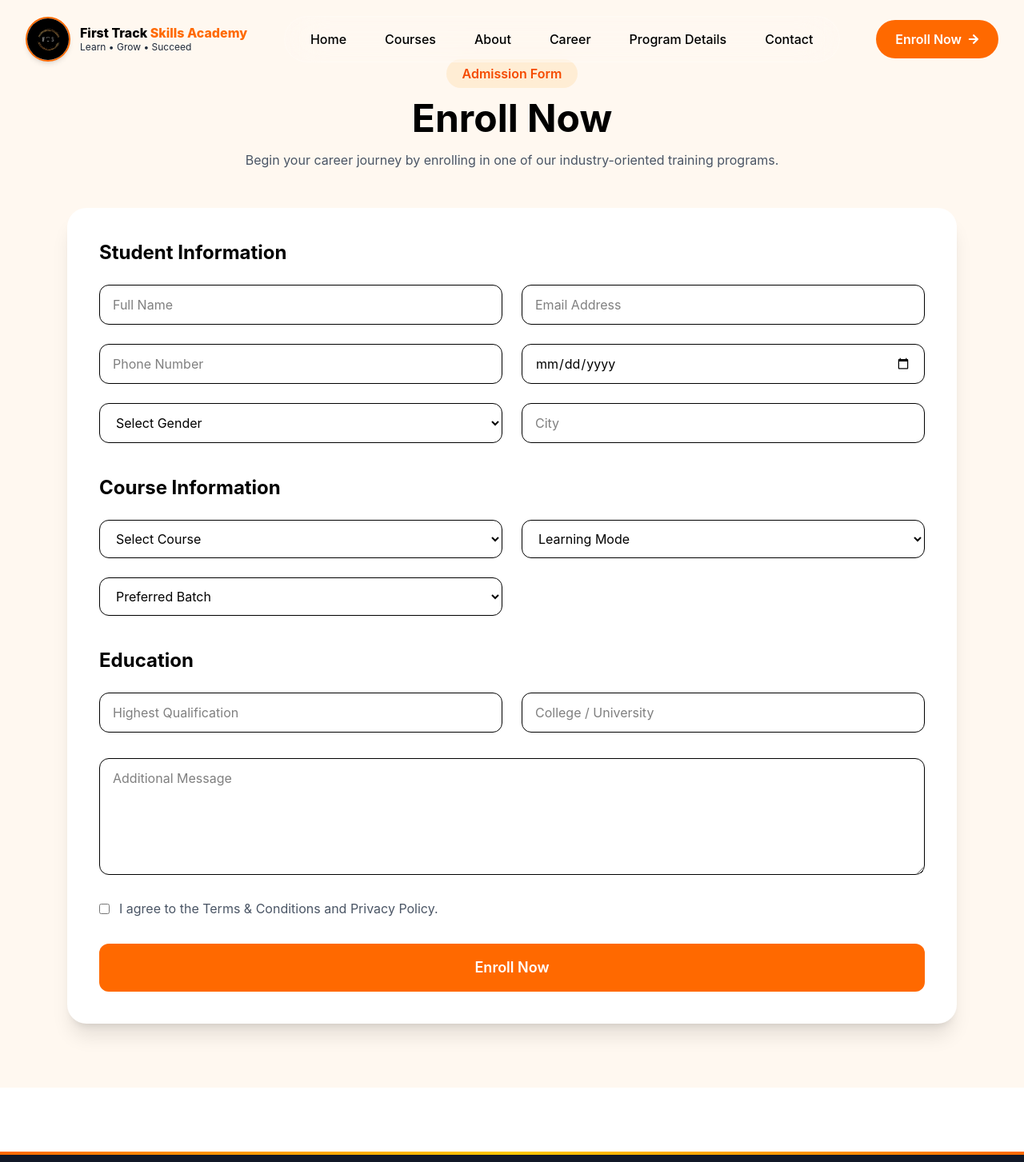
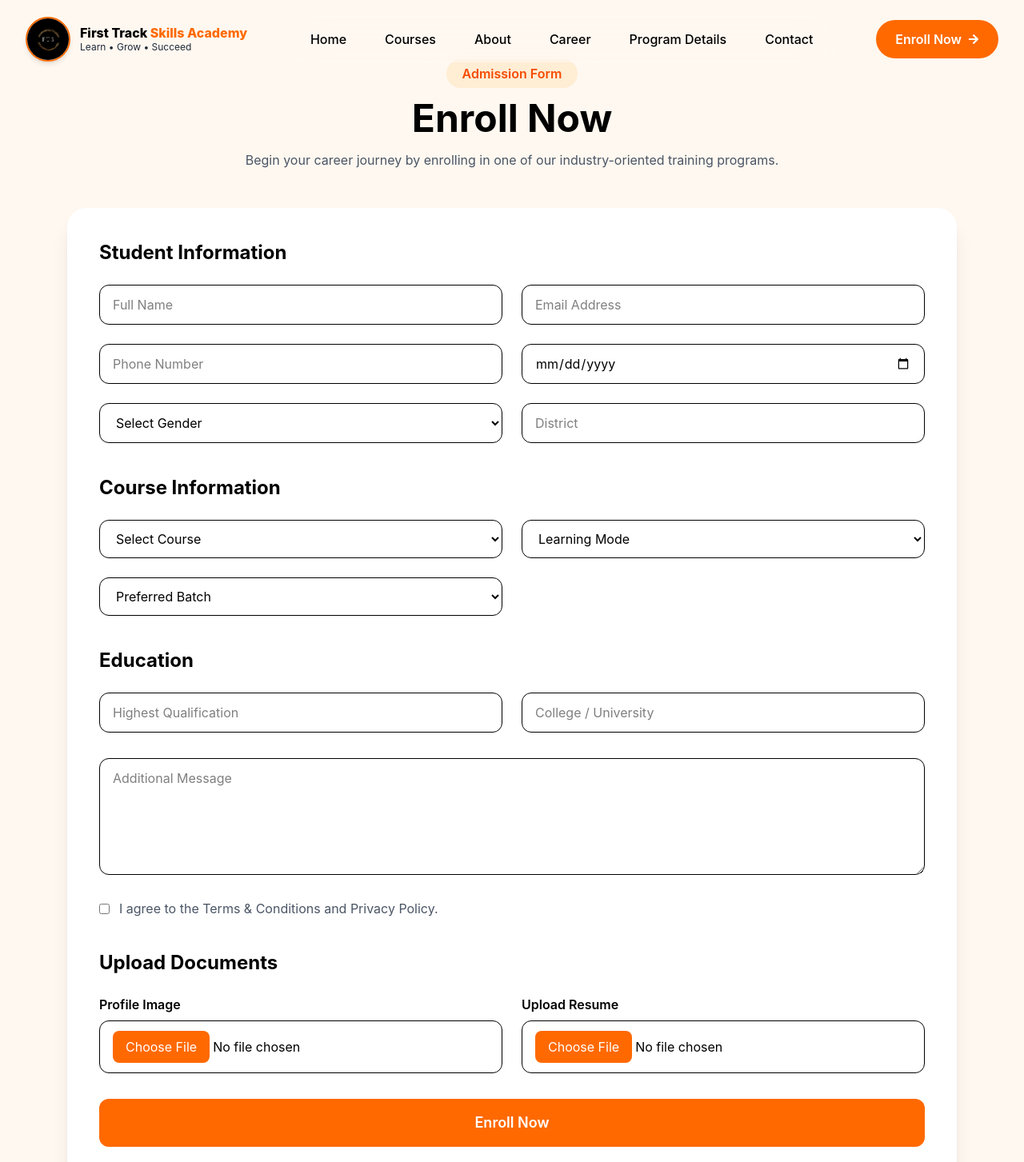
Before and after one commit to FirstTrackSolutionProjects/First-Track-Skills-Academy, a React (Vite) app: page /enroll in a window 1280 px wide. Shown: the top 1453 px of the page at 80% size. Built offline with nearby package versions, Linux system fonts and the light colour scheme.

Commit message:
Fully_Completed

```diff
--- a/src/components/ContactCTA.jsx
+++ b/src/components/ContactCTA.jsx
@@ -90,7 +90,7 @@ const ContactCTA = () => {
               </h4>
 
               <p className="text-gray-600 mt-2 break-all">
-                info@firsttrackskills.com
+                info@firsttrackskillsacademy.com
               </p>
 
             </div>
@@ -104,7 +104,7 @@ const ContactCTA = () => {
               </h4>
 
               <p className="text-gray-600 mt-2">
-                www.firsttrackskills.com
+                www.firsttrackskillsacademy.com
               </p>
 
             </div>
--- a/src/pages/BackendCourse.jsx
+++ b/src/pages/BackendCourse.jsx
@@ -355,7 +355,10 @@ const BackendCourse = () => {
 
             </div>
 
-            <button className="mt-10 w-full bg-white text-orange-600 py-4 rounded-xl font-bold flex justify-center items-center gap-3 hover:scale-105 transition">
+
+            <button
+               onClick={() => navigate("/enroll")}
+               className="mt-10 w-full bg-white text-orange-600 py-4 rounded-xl font-bold flex justify-center items-center gap-3 hover:scale-105 transition">
 
               Apply Now
 
--- a/src/pages/Contact.jsx
+++ b/src/pages/Contact.jsx
@@ -1,4 +1,5 @@
 import React from "react";
+import { Link } from "react-router-dom";
 import {
   FaMapMarkerAlt,
   FaPhoneAlt,
@@ -166,6 +167,14 @@ const Contact = () => {
               </a>
 
             </div>
+            <div className="mt-5">
+              <Link
+                to="/enroll"
+                className="w-full inline-flex items-center justify-center bg-white border-2 border-white text-orange-600 px-6 py-4 rounded-xl font-bold hover:bg-orange-100 transition"
+              >
+                Apply Now
+              </Link>
+            </div>
 
             {/* Google Map */}
 
--- a/src/pages/Enroll.jsx
+++ b/src/pages/Enroll.jsx
@@ -1,5 +1,6 @@
 import React, { useState } from "react";
 import { useNavigate } from "react-router-dom";
+import { Link } from "react-router-dom";
 
 const Enroll = () => {
   const navigate = useNavigate();
@@ -9,22 +10,29 @@ const Enroll = () => {
     phone: "",
     dob: "",
     gender: "",
-    city: "",
+    district: "",
     course: "",
     mode: "",
     batch: "",
     qualification: "",
     college: "",
     message: "",
+    profileImage: null,
+    resume: null,
     agree: false,
   });
 
   const handleChange = (e) => {
-    const { name, value, type, checked } = e.target;
+    const { name, value, type, checked, files } = e.target;
 
     setFormData({
       ...formData,
-      [name]: type === "checkbox" ? checked : value,
+      [name]:
+        type === "checkbox"
+          ? checked
+          : type === "file"
+          ? files[0]
+          : value,
     });
   };
 
@@ -131,14 +139,13 @@ const Enroll = () => {
               <option value="">Select Gender</option>
               <option>Male</option>
               <option>Female</option>
-              <option>Other</option>
             </select>
 
             <input
               type="text"
-              name="city"
-              placeholder="City"
-              value={formData.city}
+              name="district"
+              placeholder="District"
+              value={formData.district}
               onChange={handleChange}
               className="border rounded-xl px-4 py-3"
             />
@@ -248,6 +255,58 @@ const Enroll = () => {
 
           </div>
 
+          <h2 className="text-2xl font-bold mt-10 mb-6">
+  Upload Documents
+</h2>
+
+<div className="grid md:grid-cols-2 gap-6">
+
+  {/* Profile Image */}
+
+  <div>
+    <label className="block font-semibold mb-2">
+      Profile Image
+    </label>
+
+    <input
+      type="file"
+      name="profileImage"
+      accept="image/*"
+      onChange={handleChange}
+      className="w-full border rounded-xl px-4 py-3 file:bg-orange-500 file:text-white file:border-0 file:px-4 file:py-2 file:rounded-lg file:cursor-pointer"
+    />
+
+    {formData.profileImage && (
+      <p className="text-sm text-green-600 mt-2">
+        Selected: {formData.profileImage.name}
+      </p>
+    )}
+  </div>
+
+  {/* Resume */}
+
+  <div>
+    <label className="block font-semibold mb-2">
+      Upload Resume
+    </label>
+
+    <input
+      type="file"
+      name="resume"
+      accept=".pdf,.doc,.docx"
+      onChange={handleChange}
+      className="w-full border rounded-xl px-4 py-3 file:bg-orange-500 file:text-white file:border-0 file:px-4 file:py-2 file:rounded-lg file:cursor-pointer"
+    />
+
+    {formData.resume && (
+      <p className="text-sm text-green-600 mt-2">
+        Selected: {formData.resume.name}
+      </p>
+    )}
+  </div>
+
+</div>
+
           <button
             type="submit"
             className="mt-8 w-full bg-orange-500 hover:bg-orange-600 text-white py-4 rounded-xl text-lg font-semibold transition"
--- a/src/pages/FrontendCourse.jsx
+++ b/src/pages/FrontendCourse.jsx
@@ -358,7 +358,9 @@ const FrontendCourse = () => {
 
             </div>
 
-            <button className="w-full mt-10 bg-white text-orange-600 py-4 rounded-xl font-bold flex items-center justify-center gap-3 hover:scale-105 transition">
+            <button
+              onClick={() => navigate("/enroll")}
+              className="mt-10 bg-white hover:bg--600 text-orange-600 px-8 py-4 rounded-xl flex items-center gap-3 font-semibold">
 
               Apply Now
 
--- a/src/pages/ProgramFees.jsx
+++ b/src/pages/ProgramFees.jsx
@@ -1,4 +1,5 @@
 import React from "react";
+import { Link } from "react-router-dom";
 import {
   FaCertificate,
   FaClock,
@@ -305,11 +306,12 @@ const ProgramFees = () => {
 
           </p>
 
-          <button
-            className="mt-8 bg-gradient-to-r from-orange-500 to-orange-600 hover:from-orange-600 hover:to-orange-700 text-white px-10 py-4 rounded-xl font-semibold shadow-lg hover:shadow-orange-300 transition-all duration-300 hover:-translate-y-1"
-          >
-            Enroll Now
-          </button>
+          <Link
+  to="/enroll"
+  className="mt-8 inline-block bg-orange-500 hover:bg-orange-600 text-white px-8 py-4 rounded-xl text-lg font-semibold transition"
+>
+  Enroll Now
+</Link>
 
         </div>
 
```
Also changed, not shown: 1 other file (tests, documents, lock files or other folders).
